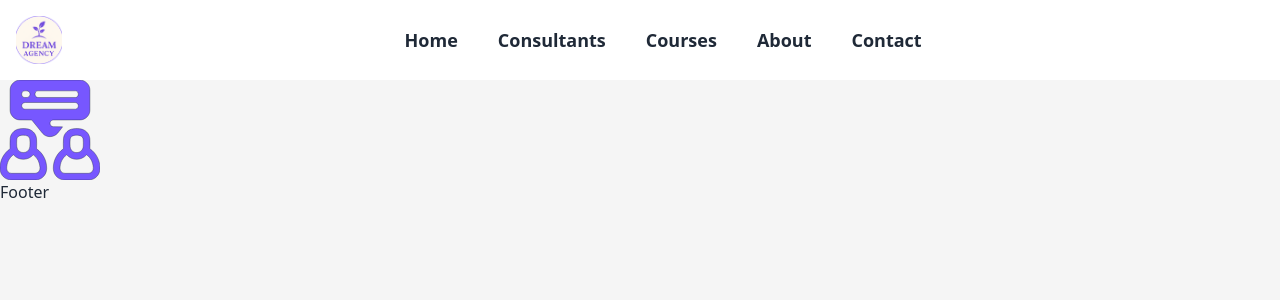
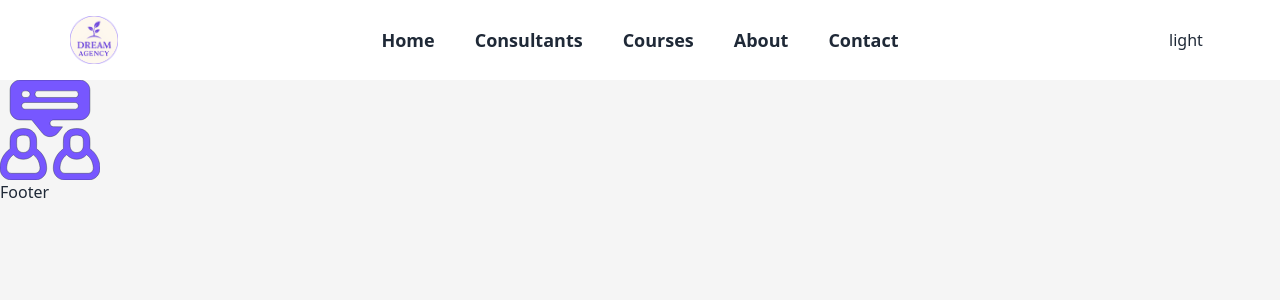
Before and after one commit to DreamAgencyhub/Front-end, a Next.js app: page / in a window 1280 px wide. Shown: the top 300 px of the page. Built offline with nearby package versions, Linux system fonts and the light colour scheme.

Commit message:
feat: add Theme Mode component palceholder and fixed some resposive issues

```diff
--- a/app/components/Header.tsx
+++ b/app/components/Header.tsx
@@ -1,13 +1,15 @@
 import HamburgerMenu from "./HamburgerMenu";
 import Logo from "./Logo";
 import Navigation from "./Navigation";
+import ThemeMode from "./ThemeMode";
 
 export default function Header() {
   return (
-    <div className=" flex flex-row justify-between w-full p-4 items-center bg-secondary-default text-text-default">
+    <div className=" grid grid-cols-3 md:grid-cols-8 w-full p-4 items-center bg-secondary-default text-text-default md:flex-row-reverse ">
+      <HamburgerMenu className={"md:hidden"} />
+      <Navigation className={"hidden md:flex md:order-1 md:col-span-6"} />
       <Logo />
-      <Navigation className={"hidden md:flex"} />
-      <HamburgerMenu className={"md:hidden"} />
+      <ThemeMode />
     </div>
   );
 }
--- a/app/components/Logo.tsx
+++ b/app/components/Logo.tsx
@@ -3,7 +3,7 @@ import logo from "../../public/DreamAgency-Logo.png";
 
 export default function Logo() {
   return (
-    <div className=" relative w-12 h-12">
+    <div className=" relative place-self-center w-12 h-12 md:order-0">
       <Image
         className="object-cover"
         fill
--- a/app/components/Navigation.tsx
+++ b/app/components/Navigation.tsx
@@ -28,7 +28,7 @@ const navigationItems = [
 export default function Navigation({ className }: { className: string }) {
   return (
     <ul
-      className={` ${className} flex flex-col w-full h-full items-center justify-center gap-10 text-xl font-semibold md:flex-row  md:text-lg`}
+      className={` ${className} self-center flex flex-col w-full h-full items-center justify-center gap-10 text-xl font-semibold md:flex-row  md:text-lg`}
     >
       {navigationItems.map((item) => (
         <li
--- /dev/null
+++ b/app/components/ThemeMode.tsx
@@ -0,0 +1,19 @@
+"use client";
+
+import { useState } from "react";
+
+export default function ThemeMode() {
+  const [isDark, setIsDark] = useState<boolean>(false);
+
+  const handleModeToggle = () => setIsDark(!isDark);
+
+  return (
+    <button
+      className="md:order-2 md:place-self-center"
+      onClick={handleModeToggle}
+    >
+      {" "}
+      {isDark ? "Dark" : "light"}{" "}
+    </button>
+  );
+}
```
